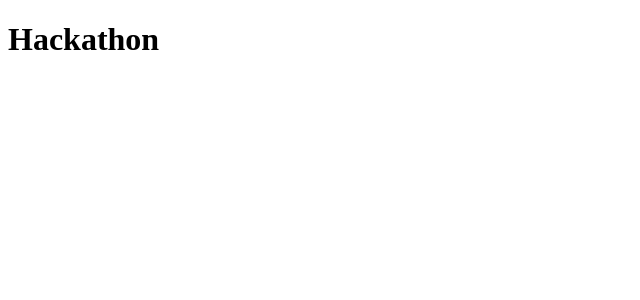
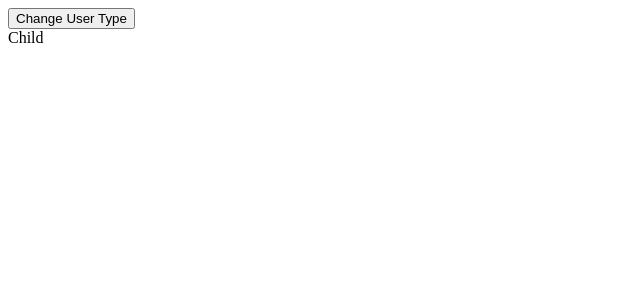
Before and after one commit to Kysapka/hackaton, a React (Create React App) app: page /child in a window 1280 px wide. Shown: the top 300 px of the page, without its empty margins (0-640 px from the left). Built offline with nearby package versions, Linux system fonts and the light colour scheme.

Commit message:
add routing

```diff
--- a/package.json
+++ b/package.json
@@ -10,8 +10,10 @@
     "@types/node": "^12.0.0",
     "@types/react": "^17.0.0",
     "@types/react-dom": "^17.0.0",
+    "@types/react-router-dom": "^5.3.0",
     "react": "^17.0.2",
     "react-dom": "^17.0.2",
+    "react-router-dom": "^5.3.0",
     "react-scripts": "4.0.3",
     "typescript": "^4.1.2",
     "web-vitals": "^1.0.1"
--- /dev/null
+++ b/src/components/AppRouter.tsx
@@ -0,0 +1,35 @@
+import {useState} from "react";
+import {Redirect, Route, Switch} from "react-router-dom";
+import {privateRoutes, publicRoutes} from "../utils/routes";
+import {CHILD_ROUTE, VOLSHEBNIK_ROUTE} from "../utils/consts";
+
+const AppRouter = () => {
+
+    const [userType, setUserType] = useState<boolean>(false)
+
+    return (
+        <div>
+            <button onClick={() => setUserType(!userType)}>Change User Type</button>
+            {userType ?
+                (
+                    <Switch>
+                        {privateRoutes.map(({path, Component}) =>
+                            <Route key={path} path={path} component={Component} exact={true}/>
+                        )}
+                        <Redirect to={VOLSHEBNIK_ROUTE}/>
+                    </Switch>
+                )
+                :
+                (
+                    <Switch>
+                        {publicRoutes.map(({path, Component}) =>
+                            <Route key={path} path={path} component={Component} exact={true}/>
+                        )}
+                        <Redirect to={CHILD_ROUTE}/>
+                    </Switch>
+                )}
+
+        </div>)
+};
+
+export default AppRouter;
--- /dev/null
+++ b/src/components/Child.tsx
@@ -0,0 +1,10 @@
+import React from 'react';
+
+export const Child = () => {
+    console.log('Child Rennder')
+    return (
+        <div>
+            Child
+        </div>
+    );
+};
--- /dev/null
+++ b/src/components/Volshebnik.tsx
@@ -0,0 +1,10 @@
+import React from 'react';
+
+export const Volshebnik = () => {
+    console.log('Volshebnik Rennder')
+    return (
+        <div>
+            Volshebnik
+        </div>
+    );
+};
--- a/src/index.tsx
+++ b/src/index.tsx
@@ -1,10 +1,15 @@
 import React from 'react';
 import ReactDOM from 'react-dom';
-import { App } from './components/App';
+import {App} from './components/App';
+import {BrowserRouter} from "react-router-dom";
+import AppRouter from "./components/AppRouter";
 
 ReactDOM.render(
-	<React.StrictMode>
-		<App />
-	</React.StrictMode>,
-	document.getElementById('root'),
+    <React.StrictMode>
+        <BrowserRouter>
+            <AppRouter/>
+        </BrowserRouter>
+    </React.StrictMode>
+    ,
+    document.getElementById('root'),
 );
--- /dev/null
+++ b/src/utils/consts.ts
@@ -0,0 +1,2 @@
+export const VOLSHEBNIK_ROUTE = '/volshebnik'
+export const CHILD_ROUTE = '/child'
--- /dev/null
+++ b/src/utils/routes.ts
@@ -0,0 +1,17 @@
+import {VOLSHEBNIK_ROUTE, CHILD_ROUTE} from "./consts";
+import {Child} from "../components/Child";
+import {Volshebnik} from "../components/Volshebnik";
+
+export const publicRoutes = [
+    {
+        path: CHILD_ROUTE,
+        Component: Child
+    }
+]
+
+export const privateRoutes = [
+    {
+        path: VOLSHEBNIK_ROUTE,
+        Component: Volshebnik
+    }
+]
```
Also changed, not shown: 1 other file (tests, documents, lock files or other folders).
